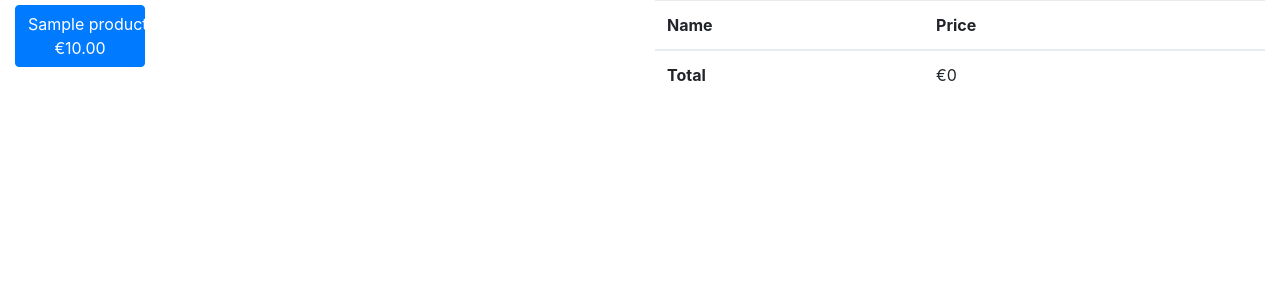
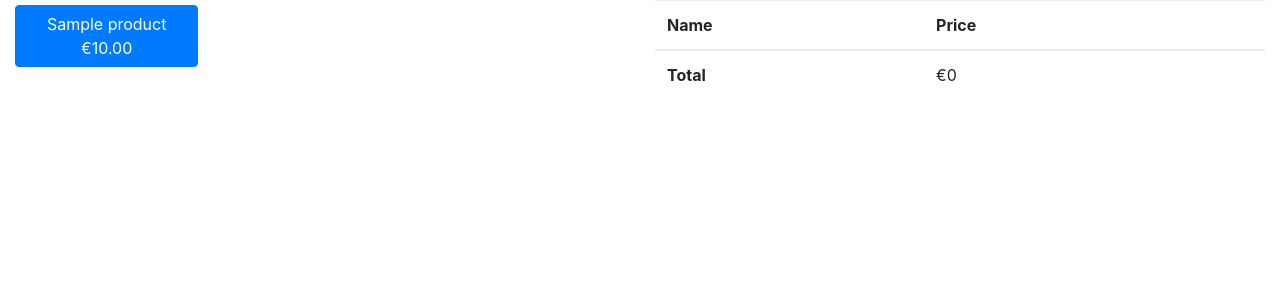
Before and after one commit to Epse/EpPos, a Django app: page /pos/order in a window 1280 px wide. Shown: the part 56-356 px from the top of the page. Run offline with Django 3.2, Linux system fonts and the light colour scheme; the first user in the database is signed in; tables that the repository leaves empty hold one stand-in row (Sample ...); some libraries are stand-ins or nearby versions.

Commit message:
Improve tablet UI
On tablets there used to be four product buttons next to each other.
This is too much and has been changed to three.

```diff
--- a/web/pos/templates/pos/order.html
+++ b/web/pos/templates/pos/order.html
@@ -122,7 +122,7 @@
 		                <div class="row">
 			                  {% if list %}
 			                  {% for product in list %}
-			                  <div class="col-sm-6 col-md-3" style="padding-top: 5px; padding-bottom: 5px;">
+			                  <div class="col-sm-6 col-md-4" style="padding-top: 5px; padding-bottom: 5px;">
 									  <a role="button" class="btn btn-primary btn-block {{ product.colour }}"
 					                     href="#"
 							                 onclick="addProduct({{ product.id }});">
```
